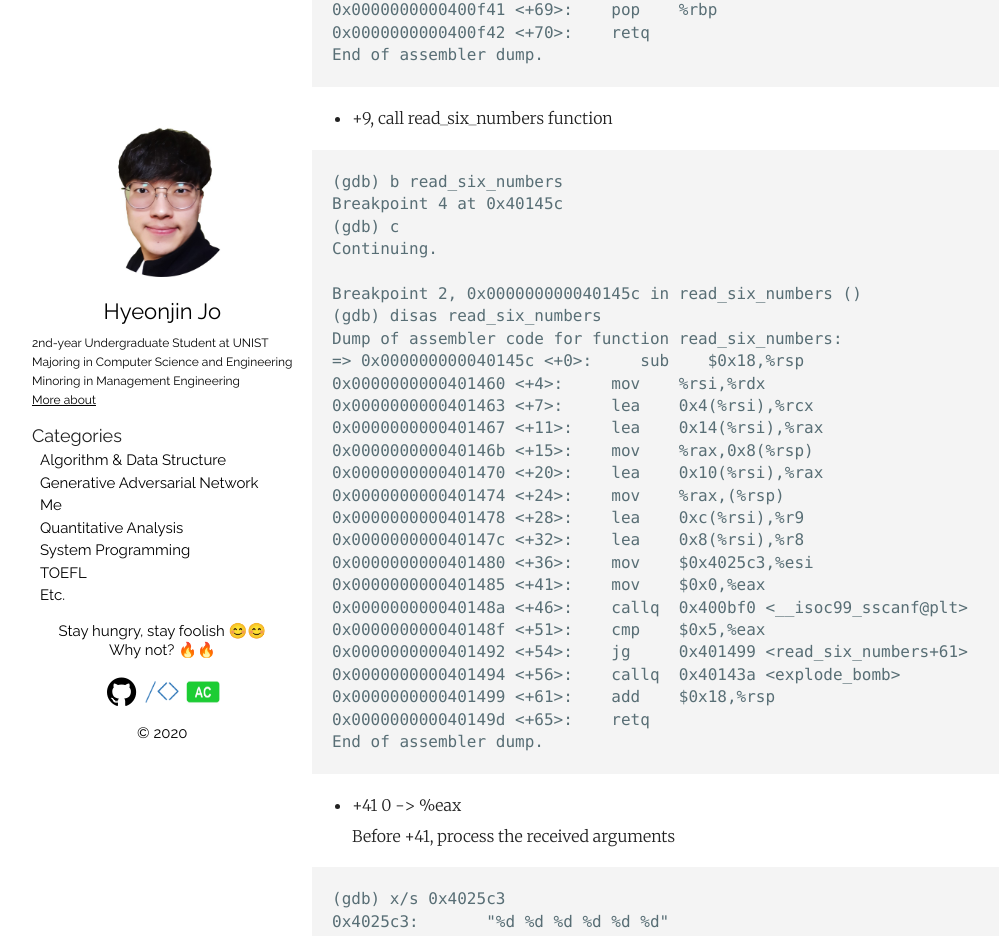
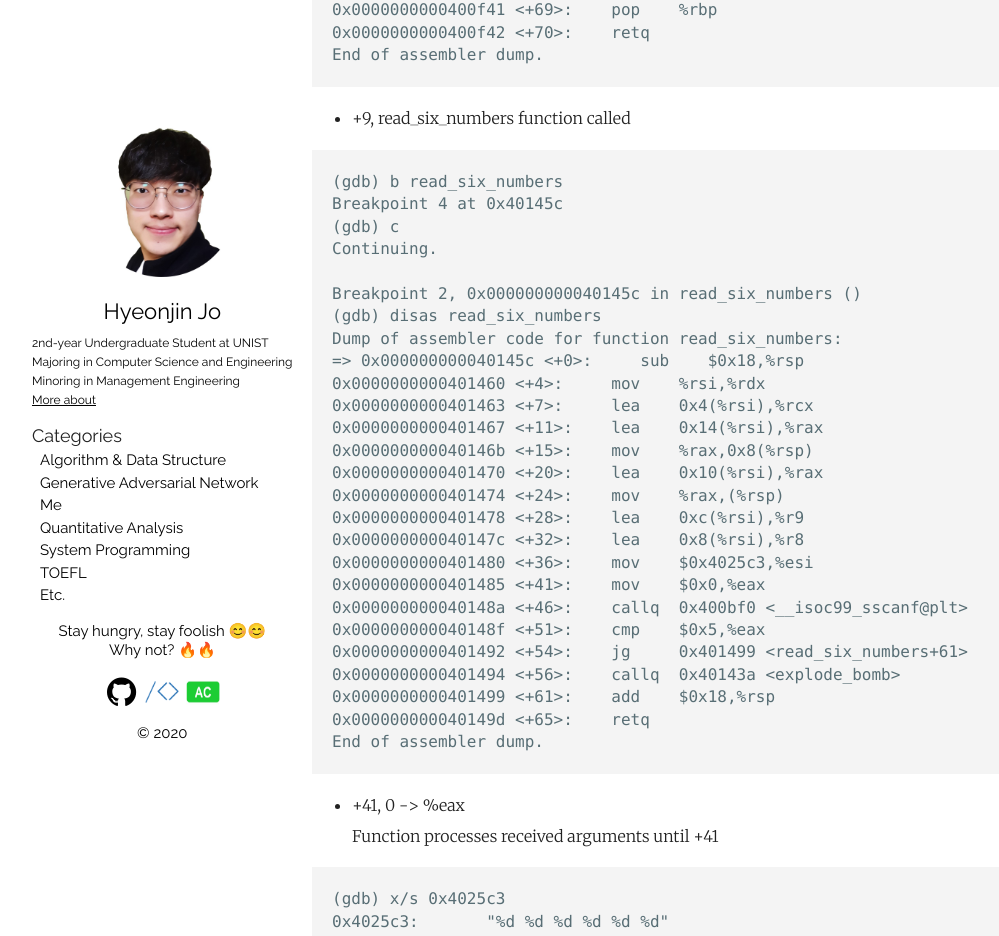
Before and after one commit to thinkin9/thinkin9.github.io, a Jekyll site: the page built from _posts/2020-08-08-CS-15-213-LAB2.markdown, in a window 1280 px wide and 1400 px high, scrolled down 5862 px. Shown: the part 152-1088 px from the top of the window, without its empty margins (43-1042 px from the left). Built offline with Jekyll 4.4.1, drawn with Linux system fonts in a browser that asks for light colours; some of the changed text lies outside the part shown.

Commit message:
20200812

```diff
--- a/_posts/2020-07-07-TODO.markdown
+++ b/_posts/2020-07-07-TODO.markdown
@@ -18,7 +18,7 @@
 Drawing lots <span style="float: right"> *August 21, 2020* </span>
 - System Programming with Introduction to Computer Systems in Carnegie Mellon University <span style="float: right"> *~August 30, 2020* </span>
 ([Lecture Slides](http://www.cs.cmu.edu/afs/cs/academic/class/15213-s20/www/schedule.html), [Assigment](http://csapp.cs.cmu.edu/3e/labs.html), and [Videos](https://scs.hosted.panopto.com/Panopto/Pages/Sessions/List.aspx#folderID=%22b96d90ae-9871-4fae-91e2-b1627b43e25e%22&maxResults=250&sortColumn=1&sortAscending=true))
-    - Lecture: ~~01~~, ~~02~~, ~~03~~, ~~04~~, ~~05~~, ~~06~~, ~~07~~, ~~08~~, 09, 10, 11, 12, 13, 14, 15, 16, 17, 18, 19, 20, 21, 22, 23, 24, 25, 26, 27
+    - Lecture: ~~01~~, ~~02~~, ~~03~~, ~~04~~, ~~05~~, ~~06~~, ~~07~~, ~~08~~, ~~09~~, 10, 11, 12, 13, 14, 15, 16, 17, 18, 19, 20, 21, 22, 23, 24, 25, 26, 27
     - [~~LAB0_Cprogramminglab~~](https://thinkin9.github.io/system_programming/2020/07/08/CS-15-213-LAB0.html)
     - [~~LAB1_Datalab~~](https://thinkin9.github.io/system_programming/2020/08/06/CS-15-213-LAB1.html)
     - LAB2_Bomblab
--- a/_posts/2020-08-08-CS-15-213-LAB2.markdown
+++ b/_posts/2020-08-08-CS-15-213-LAB2.markdown
@@ -4,7 +4,7 @@
 date:   2020-08-08 00:59:06 +0900
 categories: System_Programming
 ---
-<div style="text-align: center"><i><b>Last Updated on August 8th, 2020</b></i></div>
+<div style="text-align: center"><i><b>Last Updated on August 11th, 2020</b></i></div>
 
 ## Reference
 <hr style="height: 2px; border:none; margin-top: -1em; margin-bottom:0.5em; padding: 0; background:black">
@@ -263,7 +263,7 @@
     0x0000000000400f42 <+70>:    retq
     End of assembler dump.
 
-* +9, call read_six_numbers function
+* +9, read_six_numbers function called
 
 <!-- -->
     (gdb) b read_six_numbers
@@ -293,8 +293,8 @@
     0x000000000040149d <+65>:    retq
     End of assembler dump.
 
-* +41 0 -> %eax
-Before +41, process the received arguments
+* +41, 0 -> %eax
+Function processes received arguments until +41
 
 <!-- -->
     (gdb) x/s 0x4025c3
```
